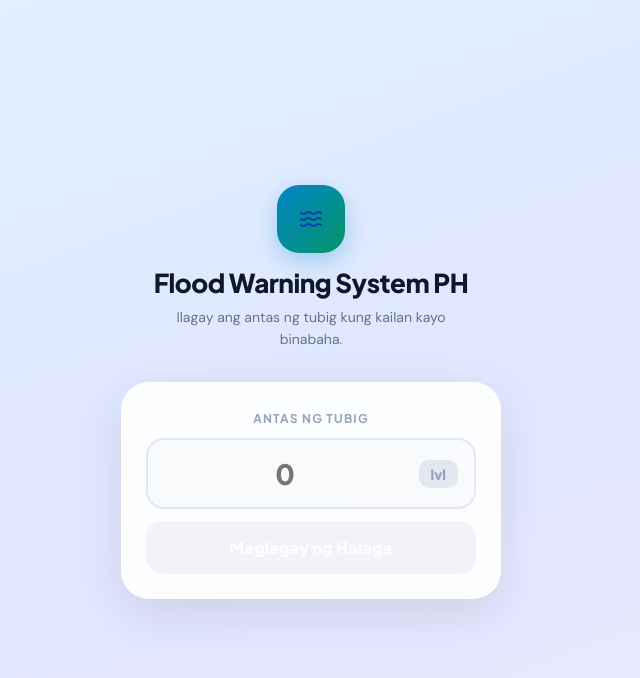
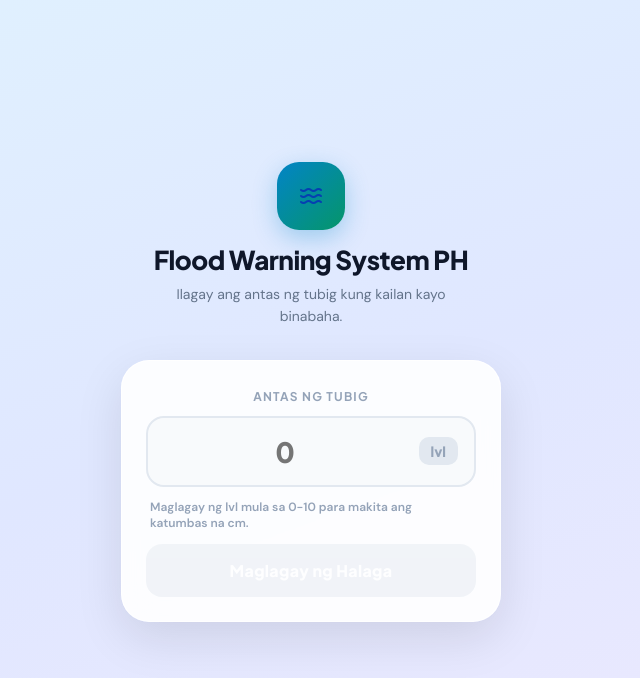
Before and after one commit to pinkcutieee/Babaha-Ba-, a React (Vite) app: page / in a window 1280 px wide. Shown: the top 678 px of the page, without its empty margins (329-969 px from the left). Built offline with nearby package versions, Linux system fonts and the light colour scheme; no server answers.

Commit message:
Added cm conversion display

```diff
--- a/src/components/FloodLevel.jsx
+++ b/src/components/FloodLevel.jsx
@@ -18,6 +18,13 @@ const FloodLevel = ({ onSubmit }) => {
   const valid = raw !== "" && !isNaN(numVal) && numVal >= 0 && numVal <= MAX_LV;
   const previewMood = valid ? getMood(numVal) : null;
   const previewT    = previewMood ? THEMES[previewMood] : null;
+
+  const cmStatusText = (() => {
+    if (!valid) return "Maglagay ng lvl mula sa 0-10 para makita ang katumbas na cm.";
+    if (numVal >= 10) return "Katumbas: 13 cm o mas mababa.";
+    if (numVal <= 0) return "Katumbas: 23 cm o mas mababa.";
+    return `Katumbas: ${Number((23 - numVal).toFixed(1))} cm.`;
+  })();
 
   const accentColor = previewT?.landingAccent ?? "#0284c7";
   const bgGrad      = previewT?.landingBg
@@ -183,6 +190,19 @@ const FloodLevel = ({ onSubmit }) => {
             </div>
           </div>
 
+          <p
+            style={{
+              margin: "2px 4px 12px",
+              fontFamily: "'DM Sans'",
+              fontSize: "12px",
+              fontWeight: 600,
+              color: valid ? "#475569" : "#94a3b8",
+              lineHeight: 1.4,
+            }}
+          >
+            {cmStatusText}
+          </p>
+
           {/* Validation error */}
           {error && (
             <div
```
Also changed, not shown: 1 other file (tests, documents, lock files or other folders).
